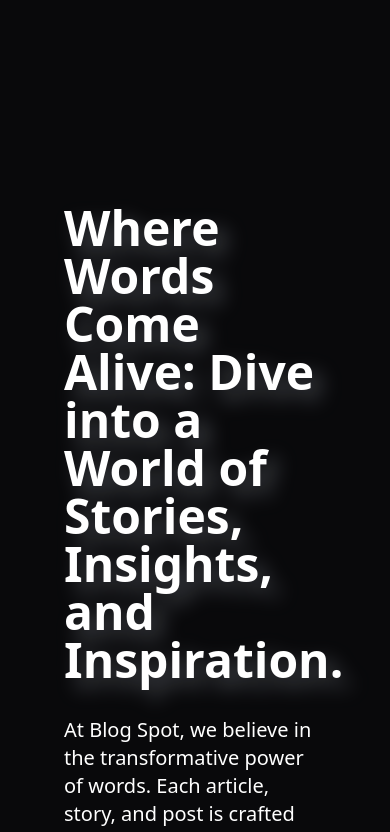
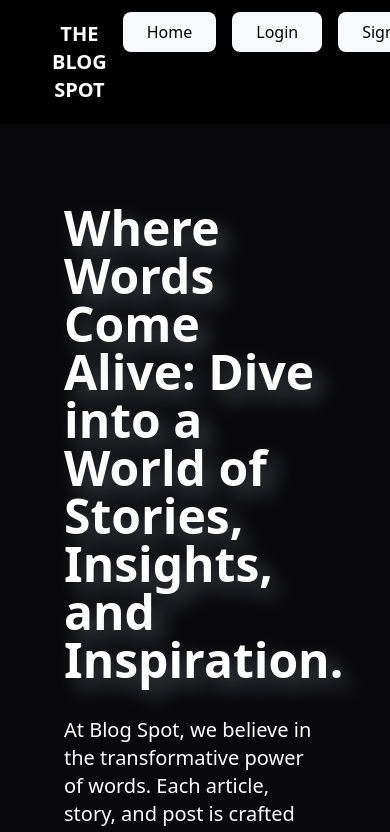
Before and after one commit to Vishesh-Verma-07/The-Blog-Spot, a React (Vite) app: page / in a window 390 px wide. Shown: the top 832 px of the page. Built offline with nearby package versions, Linux system fonts and the light colour scheme; no server answers.

Commit message:
mobile view changes

```diff
--- a/src/components/Header/Header.jsx
+++ b/src/components/Header/Header.jsx
@@ -39,7 +39,7 @@ function Header() {
 
     return (
 
-        <header className=' p-3 sticky top-0  shadow bg-black invisible sm:visible  '>
+        <header className=' p-3 sticky top-0  shadow bg-black  '>
             <Container>
                 <nav className='flex'>
                     <div className='flex justify-center items-center rounded-xl text-white hover:text-zinc-300 '>
```
